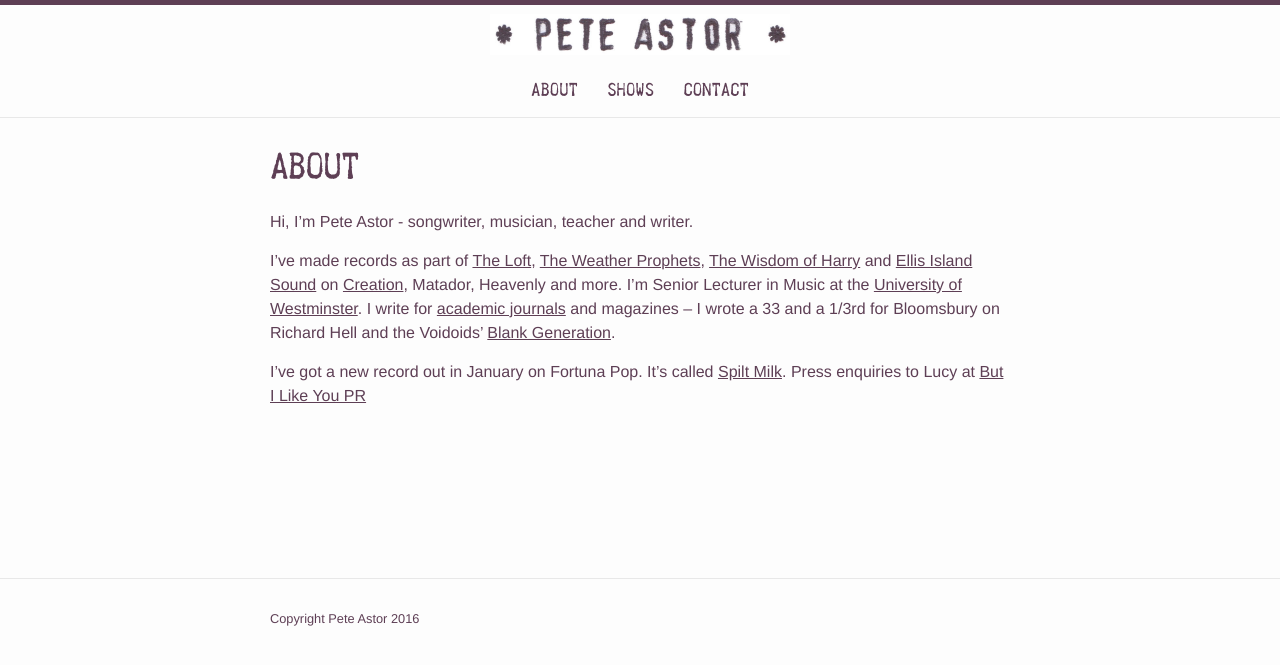
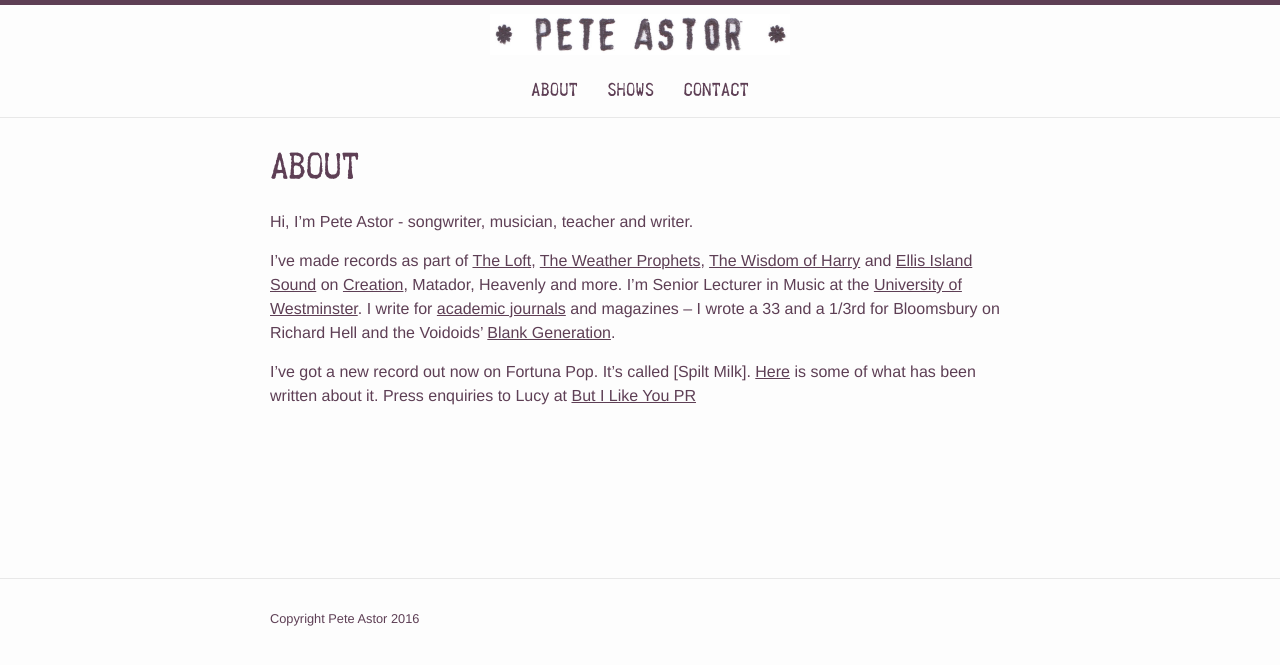
Before and after one commit to emmawinston/pete-astor, a Jekyll site: the page built from 01-about.md, in a window 1280 px wide. Shown: the top 665 px of the page. Built offline with Jekyll 4.4.1, drawn with Linux system fonts in a browser that asks for light colours; nearby versions of some CDN libraries.

Commit message:
Updated 01-about.md

```diff
--- a/01-about.md
+++ b/01-about.md
@@ -13,9 +13,10 @@ published: true
 
 
 
+
 Hi, I’m Pete Astor - songwriter, musician, teacher and writer.
 
 I’ve made records as part of [The Loft](https://en.wikipedia.org/wiki/The_Loft_(British_band)), [The Weather Prophets](https://en.wikipedia.org/wiki/The_Weather_Prophets), [The Wisdom of Harry](http://www.matadorrecords.com/the_wisdom_of_harry) and [Ellis Island Sound](https://en.wikipedia.org/wiki/Ellis_Island_Sound) on [Creation](http://www.creation-records.com/), Matador, Heavenly and more. I’m Senior Lecturer in Music at the [University of Westminster](http://www.westminster.ac.uk/about-us/our-people/directory/astor-pete). I write for [academic journals](http://westminster.academia.edu/PeteAstor) and magazines – I wrote a 33 and a 1/3rd for Bloomsbury on Richard Hell and the Voidoids’ [Blank Generation](http://www.bloomsbury.com/uk/richard-hell-and-the-voidoids-blank-generation-9781623561222/).
 
-I’ve got a new record out in January on Fortuna Pop. It’s called [Spilt Milk](http://www.butilikeyou.co.uk/#!pete-astor/c1xdd).
+I’ve got a new record out now on Fortuna Pop. It’s called [Spilt Milk]. [Here](https://www.evernote.com/shard/s246/sh/9fb7640a-0fe8-43a8-81b7-4b2ca81b9f52/a5da6b2438d606ce0039900f78448c0d) is some of what has been written about it.
 Press enquiries to Lucy at [But I Like You PR](http://www.butilikeyou.co.uk/)
```
